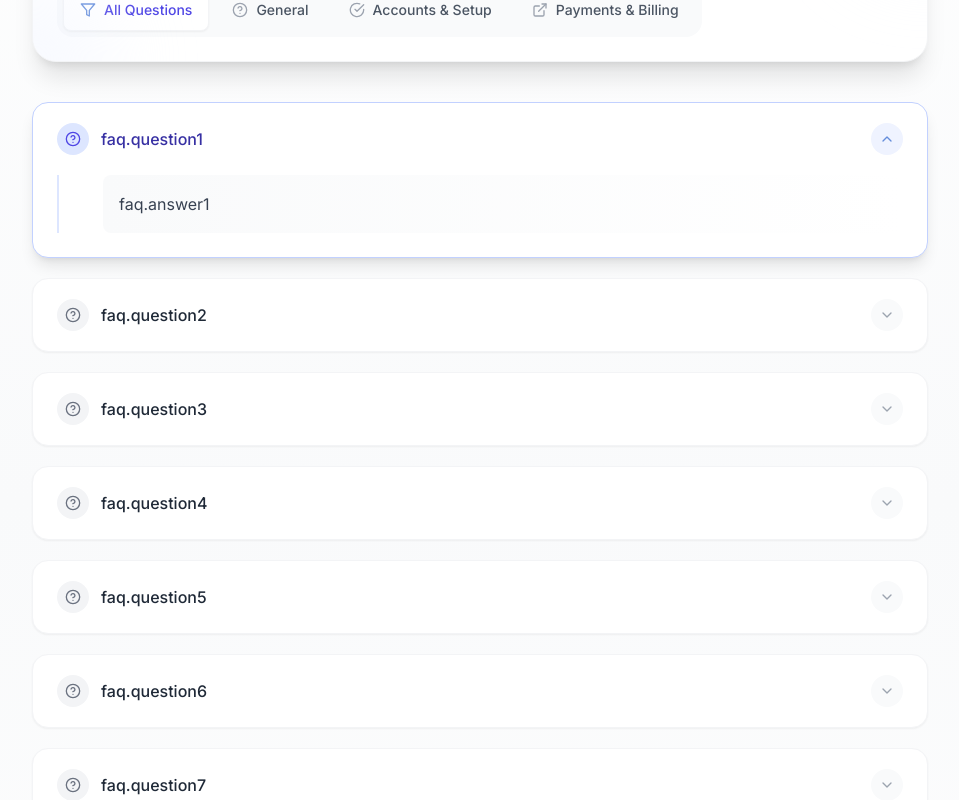
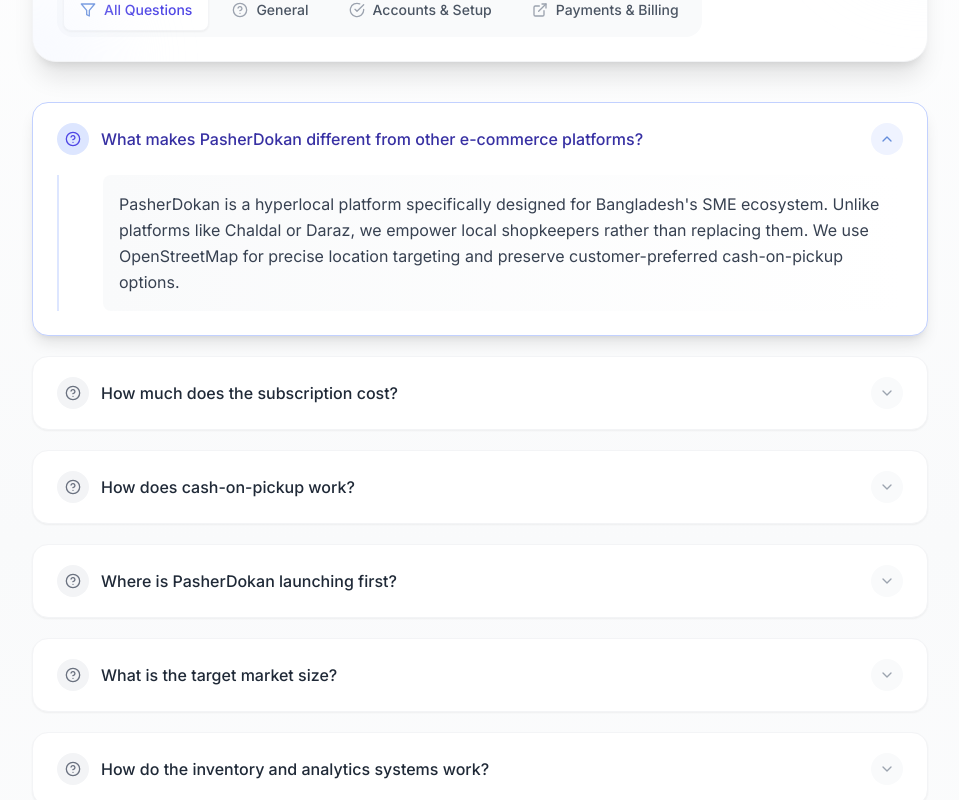
Before and after one commit to ju4700/PasherDokan-Web, a React (Vite) app in the folder PasherDokanWeb/: page /#hero in a window 1280 px wide. Shown: the part 8300-9100 px from the top of the page, without its empty margins (160-1119 px from the left). Built offline with nearby package versions, Linux system fonts and the light colour scheme.

Commit message:
feat: Add FAQ section with questions and answers for PasherDokan

```diff
--- a/PasherDokanWeb/src/locales/en.ts
+++ b/PasherDokanWeb/src/locales/en.ts
@@ -231,6 +231,31 @@
   'common.close': 'Close',
   'common.submit': 'Submit',
   'common.cancel': 'Cancel',
+
+  // FAQ Questions and Answers
+  'faq.question1': 'What makes PasherDokan different from other e-commerce platforms?',
+  'faq.answer1': 'PasherDokan is a hyperlocal platform specifically designed for Bangladesh\'s SME ecosystem. Unlike platforms like Chaldal or Daraz, we empower local shopkeepers rather than replacing them. We use OpenStreetMap for precise location targeting and preserve customer-preferred cash-on-pickup options.',
+
+  'faq.question2': 'How much does the subscription cost?',
+  'faq.answer2': 'Our affordable subscription model costs approximately 500 BDT per month (~$4.50 USD). This scalable pricing structure is specifically designed for Bangladesh\'s SME market, providing access to all platform features including inventory management, profit tracking, and customer analytics.',
+
+  'faq.question3': 'How does cash-on-pickup work?',
+  'faq.answer3': 'Customers can browse products, place pre-orders, and pay in cash when they collect items from your shop. This eliminates forced online payment barriers and respects traditional shopping preferences while providing digital convenience.',
+
+  'faq.question4': 'Where is PasherDokan launching first?',
+  'faq.answer4': 'We\'re starting with a pilot program of 100 shopkeepers in Chattogram. Our goal is to expand to 400 localities nationwide and eventually achieve 70% shop coverage in the city before expanding across South Asia.',
+
+  'faq.question5': 'What is the target market size?',
+  'faq.answer5': 'We\'re targeting 96,000 SMEs (10% of Bangladesh\'s 1.2 million retail outlets) in a $6 billion addressable market. SMEs comprise over 80% of Bangladesh\'s retail landscape, creating massive opportunity for hyperlocal innovation.',
+
+  'faq.question6': 'How do the inventory and analytics systems work?',
+  'faq.answer6': 'Our platform provides automated inventory management with real-time profit/loss tracking per transaction. Shop owners gain insights through customer polls to make informed stocking decisions based on local demand patterns.',
+
+  'faq.question7': 'Can customers find shops using maps?',
+  'faq.answer7': 'Yes! We integrate OpenStreetMap technology to help customers discover local shops within walking distance. This hyperlocal approach ensures customers find what they need from nearby businesses.',
+
+  'faq.question8': 'What types of businesses can benefit from PasherDokan?',
+  'faq.answer8': 'All types of SMEs can benefit - grocery stores, pharmacies, electronics shops, clothing stores, restaurants, hardware stores, mobile shops, bookstores, tea stalls, bakeries, and many more. Any business serving local customers can use our hyperlocal platform.',
 };
 
 export default en;
```
